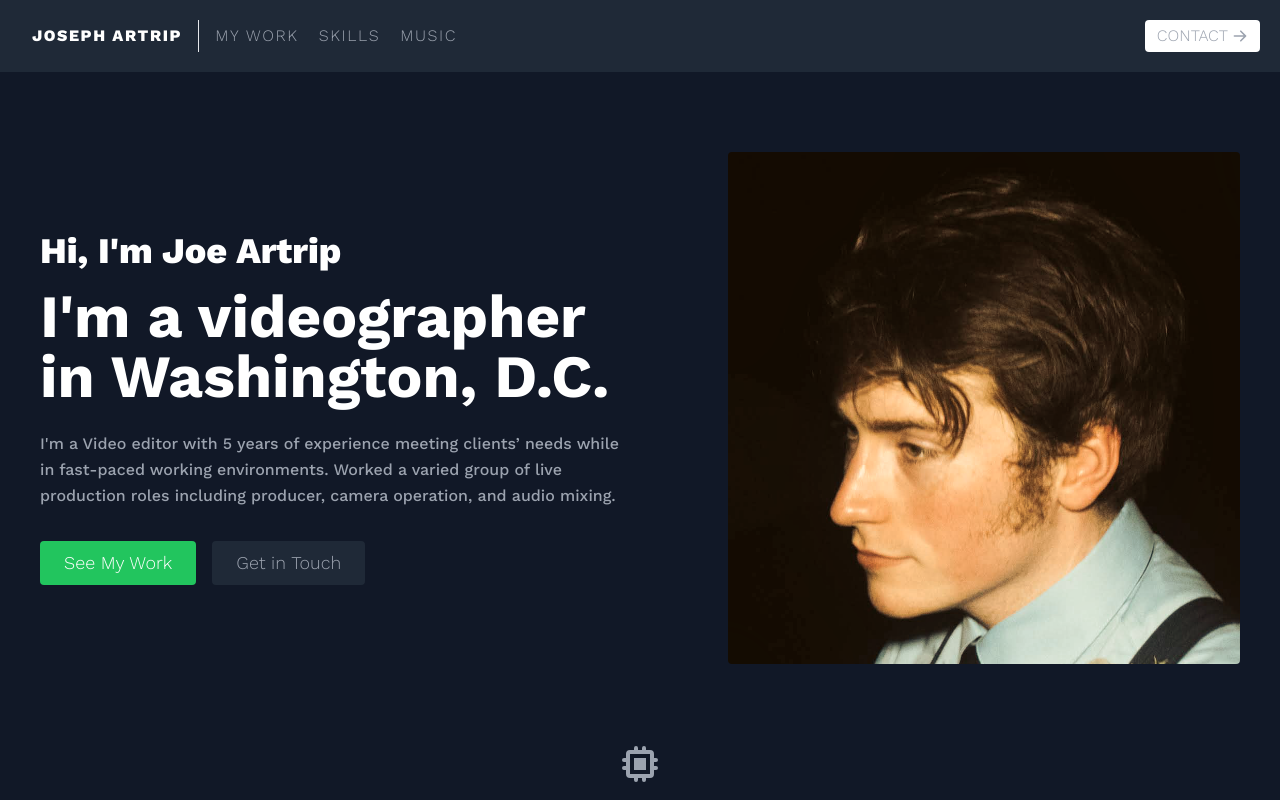
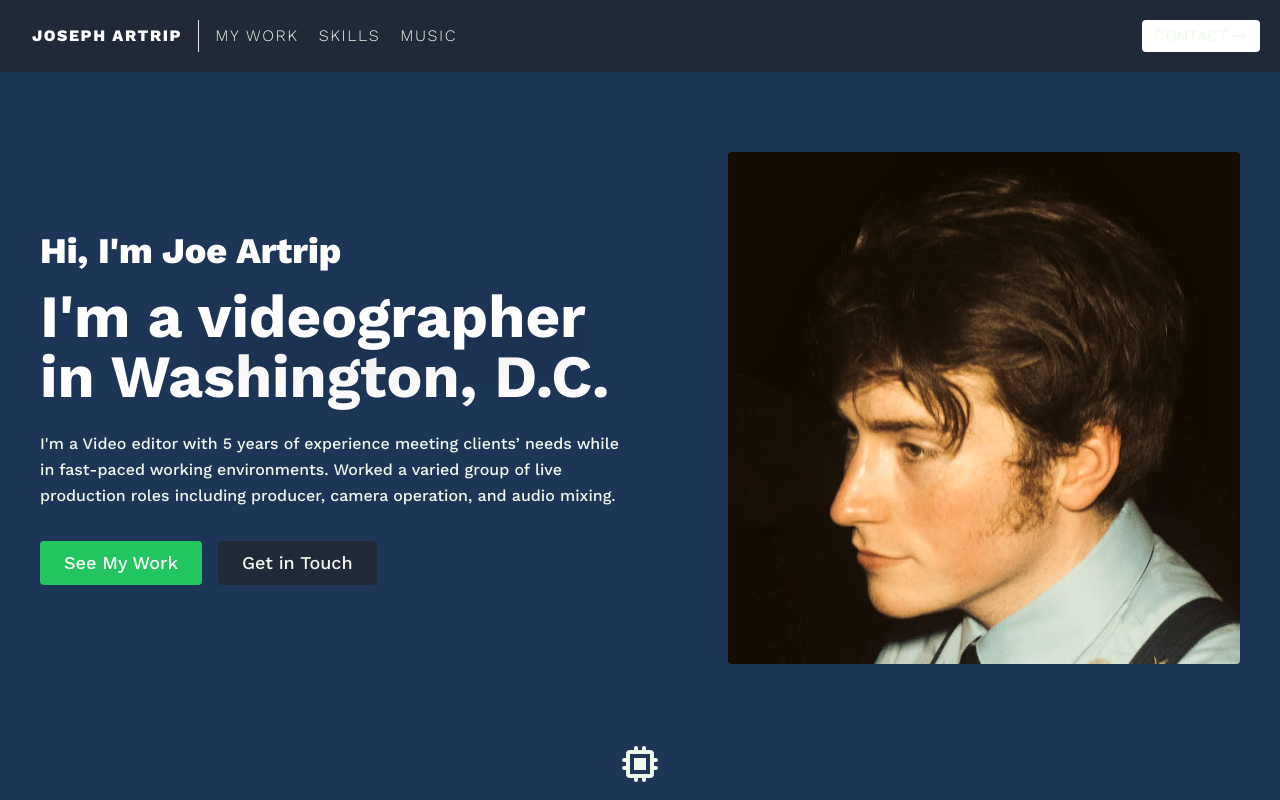
Before and after one commit to brianprost/joe-artrip-website, a React (Create React App) app: page / in a window 1280 px wide. Shown: the top 800 px of the page. Built offline with nearby package versions, Linux system fonts and the light colour scheme.

Commit message:
font styling

```diff
--- a/src/App.jsx
+++ b/src/App.jsx
@@ -9,7 +9,7 @@ import Contact from "./components/Contact"
 
 export default function App() {
   return (
-    <main className='text-gray-400 bg-gray-900 font-light'>
+    <main className='text-jacpWhite bg-jacpBlue-navy font-medium'>
       <Navbar />
       <About />
       <Skills />
--- a/src/components/About.jsx
+++ b/src/components/About.jsx
@@ -10,7 +10,7 @@ export default function About() {
             <br className="hidden lg:inline-block" />
           </h1>
           <h2 className="sm:text-6xl text-6xl mb-6 font-bold text-white">
-            I'm a videographer in Washington, D.C.
+            I'm a <span className="drop-shadow-2xl">videographer</span> in Washington, D.C.
           </h2>
           <p className="mb-8 leading-relaxed font-medium">
             I'm a Video editor with 5 years of experience meeting clients’ needs
```
